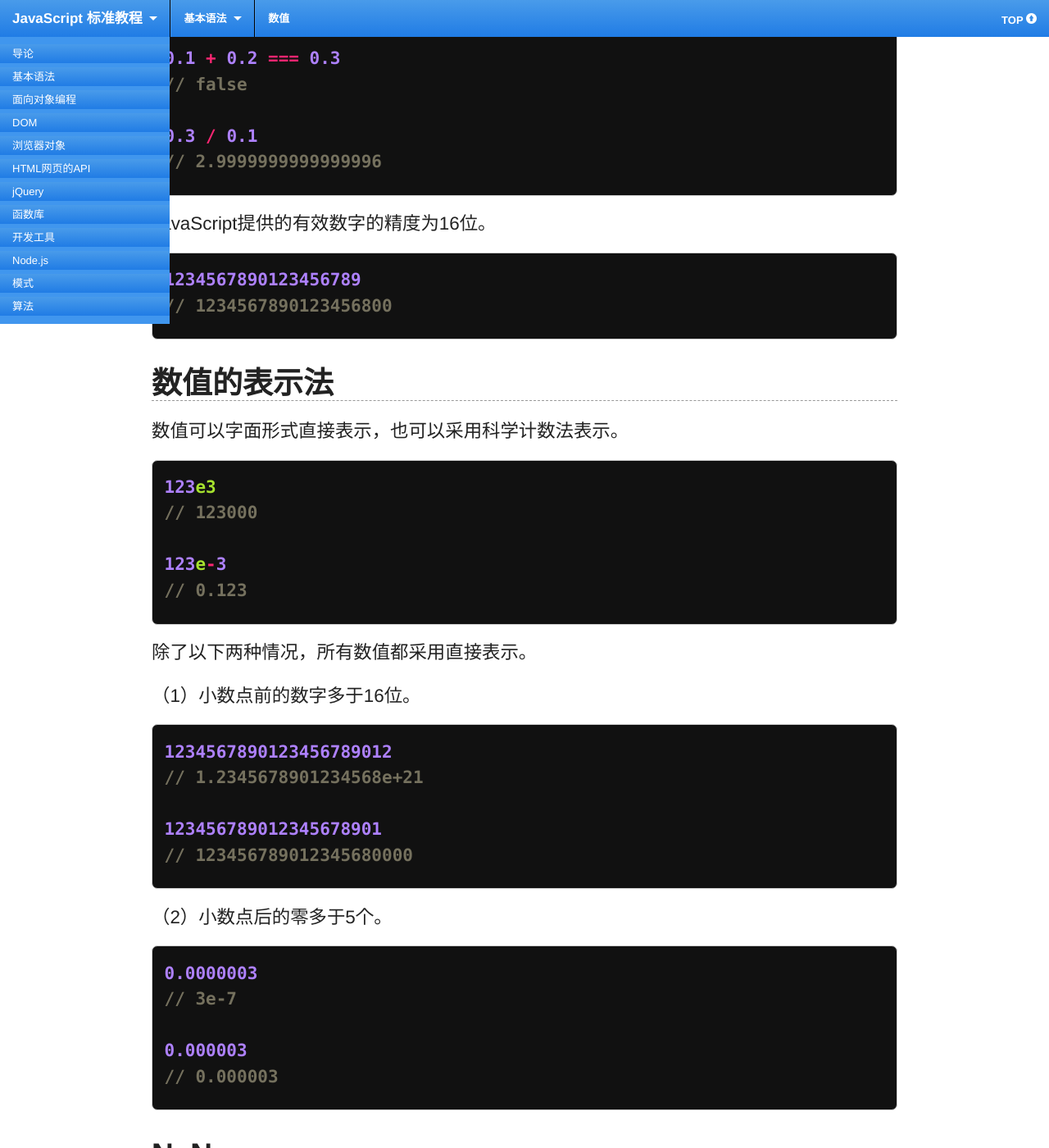
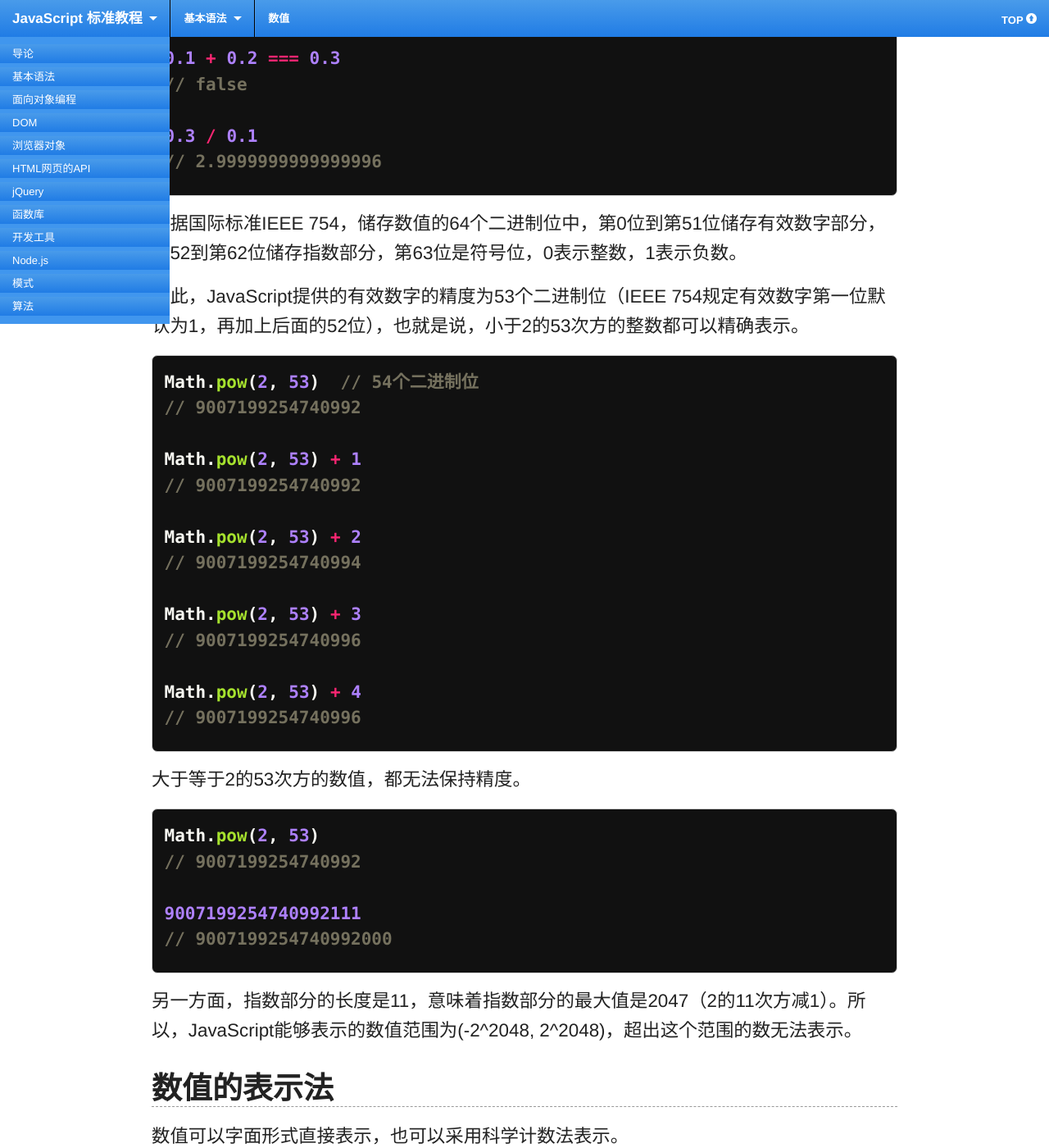
Before and after one commit to ruanyf/jstutorial, a Jekyll site: the page built from grammar/number.md, in a window 1280 px wide and 1400 px high, scrolled down 447 px. Shown: the whole window at 82% size. Built offline with Jekyll 4.4.1, drawn with Linux system fonts in a browser that asks for light colours; Markdown is read by kramdown in place of the engine named in the settings; some of the changed text lies outside the part shown.

Commit message:
edit grammar/number

```diff
--- a/grammar/number.md
+++ b/grammar/number.md
@@ -8,7 +8,7 @@ modifiedOn: 2013-02-13
 
 ## 概述
 
-JavaScript内部，所有数字都是以浮点数形式储存。由于浮点数不是精确的值，所以涉及浮点数的比较和运算要特别小心。
+JavaScript内部，所有数字都是以64位浮点数形式储存。由于浮点数不是精确的值，所以涉及浮点数的比较和运算要特别小心。
 
 {% highlight javascript %}
 
@@ -20,14 +20,42 @@ JavaScript内部，所有数字都是以浮点数形式储存。由于浮点数
 
 {% endhighlight %}
 
-JavaScript提供的有效数字的精度为16位。
+根据国际标准IEEE 754，储存数值的64个二进制位中，第0位到第51位储存有效数字部分，第52到第62位储存指数部分，第63位是符号位，0表示整数，1表示负数。
+
+因此，JavaScript提供的有效数字的精度为53个二进制位（IEEE 754规定有效数字第一位默认为1，再加上后面的52位），也就是说，小于2的53次方的整数都可以精确表示。
 
 {% highlight javascript %}
 
-1234567890123456789
-// 1234567890123456800
+Math.pow(2, 53)  // 54个二进制位
+// 9007199254740992
+
+Math.pow(2, 53) + 1
+// 9007199254740992
+
+Math.pow(2, 53) + 2
+// 9007199254740994
+
+Math.pow(2, 53) + 3
+// 9007199254740996
+
+Math.pow(2, 53) + 4
+// 9007199254740996
 
 {% endhighlight %}
+
+大于等于2的53次方的数值，都无法保持精度。
+
+{% highlight javascript %}
+
+Math.pow(2, 53)
+// 9007199254740992
+
+9007199254740992111
+// 9007199254740992000
+
+{% endhighlight %}
+
+另一方面，指数部分的长度是11，意味着指数部分的最大值是2047（2的11次方减1）。所以，JavaScript能够表示的数值范围为(-2^2048, 2^2048)，超出这个范围的数无法表示。
 
 ## 数值的表示法
 
@@ -45,7 +73,7 @@ JavaScript提供的有效数字的精度为16位。
 
 除了以下两种情况，所有数值都采用直接表示。
 
-（1）小数点前的数字多于16位。
+（1）小数点前的数字多于21位。
 
 {% highlight javascript %}
 
@@ -71,7 +99,25 @@ JavaScript提供的有效数字的精度为16位。
 
 ## NaN
 
-NaN表示无法表示的数值。它不等于任何值，包括它本身。
+NaN表示“非数字”（not a number），主要用于将字符串解析成数字出错的场合。
+
+{% highlight javascript %}
+
+Number("xyz")
+// NaN
+
+{% endhighlight %}
+
+它数据类型属于Number。
+
+{% highlight javascript %}
+
+typeof NaN
+// 'number'
+
+{% endhighlight %}
+
+它不等于任何值，包括它本身。
 
 {% highlight javascript %}
 
@@ -98,12 +144,25 @@ isNaN(NaN)
 
 {% endhighlight %}
 
-但是，这个方法只对数值有效，如果传入其他值，会被先转成数值。传入字符串的时候，就会被转成NaN，这一点要特别引起注意。
+但是，这个方法只对数值有效，如果传入其他值，会被先转成数值。传入字符串的时候，字符串会被先转成NaN，所以最后返回true，这一点要特别引起注意。
 
 {% highlight javascript %}
 
 isNaN("Hello")
 // true
+
+// 相当于
+isNaN(Number("Hello"))
+// true
+
+{% endhighlight %}
+
+出于同样的原因，对于数组和对象，isNaN也会返回true。
+
+{% highlight javascript %}
+
+isNaN({}) // true
+isNaN(["xzy"]) // true
 
 {% endhighlight %}
 
@@ -125,7 +184,7 @@ function myIsNaN2(value) {
 
 ## Infinity
 
-任意数除以0，会得到Infinity。它有正负之分。
+Infinity表示“无穷”。任意数除以0（0本身除外），会得到Infinity。它有正负之分。
 
 {% highlight javascript %}
 
@@ -143,6 +202,39 @@ Math.pow(+0, -1)
 
 Math.pow(-0, -1)
 // -Infinity
+
+{% endhighlight %}
+
+超出JavaScript表示范围的数值，也会得到无穷。
+
+{% highlight javascript %}
+
+Math.pow(2, 2048)
+// Infinity
+
+-Math.pow(2, 2048)
+// -Infinity
+
+{% endhighlight %}
+
+Infinity的四则运算，符合无穷的数学计算规则。
+
+{% highlight javascript %}
+
+Infinity + Infinity // Infinity
+5 * Infinity // Infinity
+5 - Infinity // -Infinity
+Infinity / 5 // Infinity
+5 / Infinity // 0
+
+{% endhighlight %}
+
+Infinity减去或除以Infinity，得到NaN。
+
+{% highlight javascript %}
+
+Infinity - Infinity // NaN
+Infinity / Infinity // NaN
 
 {% endhighlight %}
 
@@ -198,3 +290,7 @@ parseInt(1000, 8)
 // 512
 
 {% endhighlight %}
+
+## 参考链接
+
+- Dr. Axel Rauschmayer, [How numbers are encoded in JavaScript](http://www.2ality.com/2012/04/number-encoding.html)
```
Also changed, not shown: grammar/math.md (+12 -1 lines).
